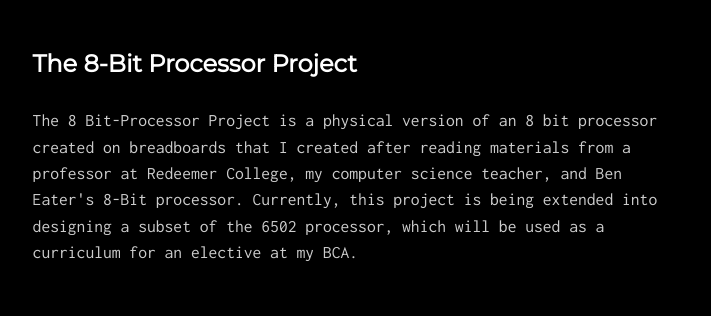
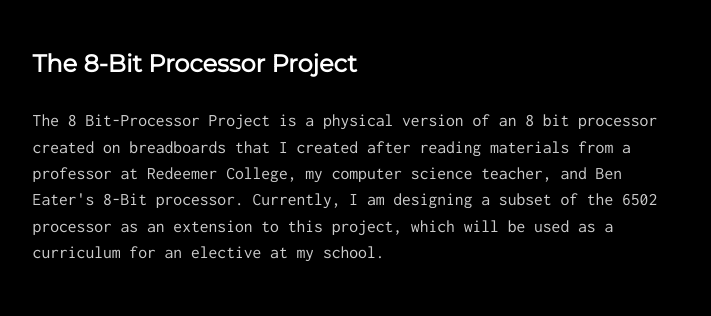
Before and after one commit to james-cde/personalwebsitev3.0, a plain HTML site: page index.html in a window 1280 px wide. Shown: the part 2365-2681 px from the top of the page, 121-832 px from the left. Drawn offline with nearby package versions, Linux system fonts and the light colour scheme.

Commit message:
updated bad sentence

```diff
--- a/index.html
+++ b/index.html
@@ -63,7 +63,7 @@
         <div class="project row" id="project4" data-aos="fade-up">
             <ddiv class="seven columns">
                 <h3>The 8-Bit Processor Project</h3>
-                <p>The 8 Bit-Processor Project is a physical version of an 8 bit processor created on breadboards that I created after reading materials from a professor at Redeemer College, my computer science teacher, and Ben Eater's 8-Bit processor. Currently, this project is being extended into designing a subset of the 6502 processor, which will be used as a curriculum for an elective at my BCA.</p>
+                <p>The 8 Bit-Processor Project is a physical version of an 8 bit processor created on breadboards that I created after reading materials from a professor at Redeemer College, my computer science teacher, and Ben Eater's 8-Bit processor. Currently, I am designing a subset of the 6502 processor as an extension to this project, which will be used as a curriculum for an elective at my school.</p>
             </ddiv>
             <div id="container" class="imagenonmobile five columns">
                 <img class="projectimage" id="project4image" src="images/project4.png">
```
